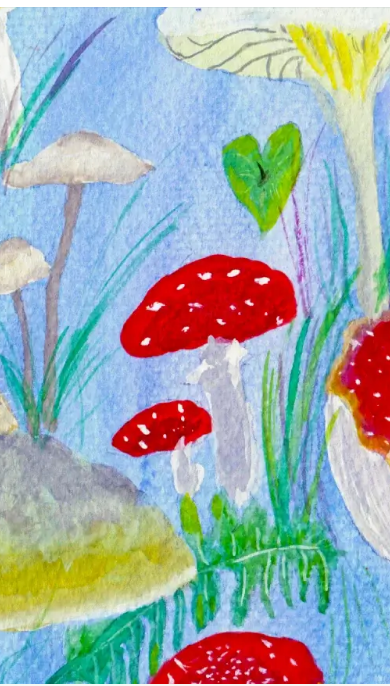
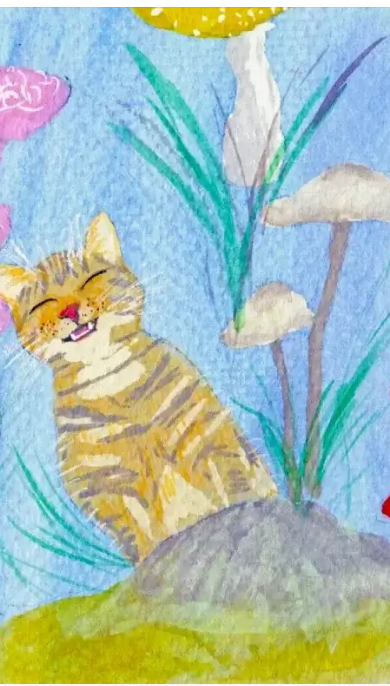
Before and after one commit to lu-designer/luluxustudio, a plain HTML site: page index.html in a window 390 px wide. Shown: the part 160-846 px from the top of the page. Drawn offline with Linux system fonts and the light colour scheme; a web font is replaced by a local one.

Commit message:
Add files via upload

```diff
--- a/css/styles.css
+++ b/css/styles.css
@@ -2665,6 +2665,12 @@ padding-top: 0;
    =============================== */
 @media (max-width: 768px) {
 
+.hero.parallax {
+  position: relative;
+  background-image: url("../images/hero-mobile.webp"); /* Replace with your actual hero image */
+
+}
+
 
 
   /* Navbar */
```
